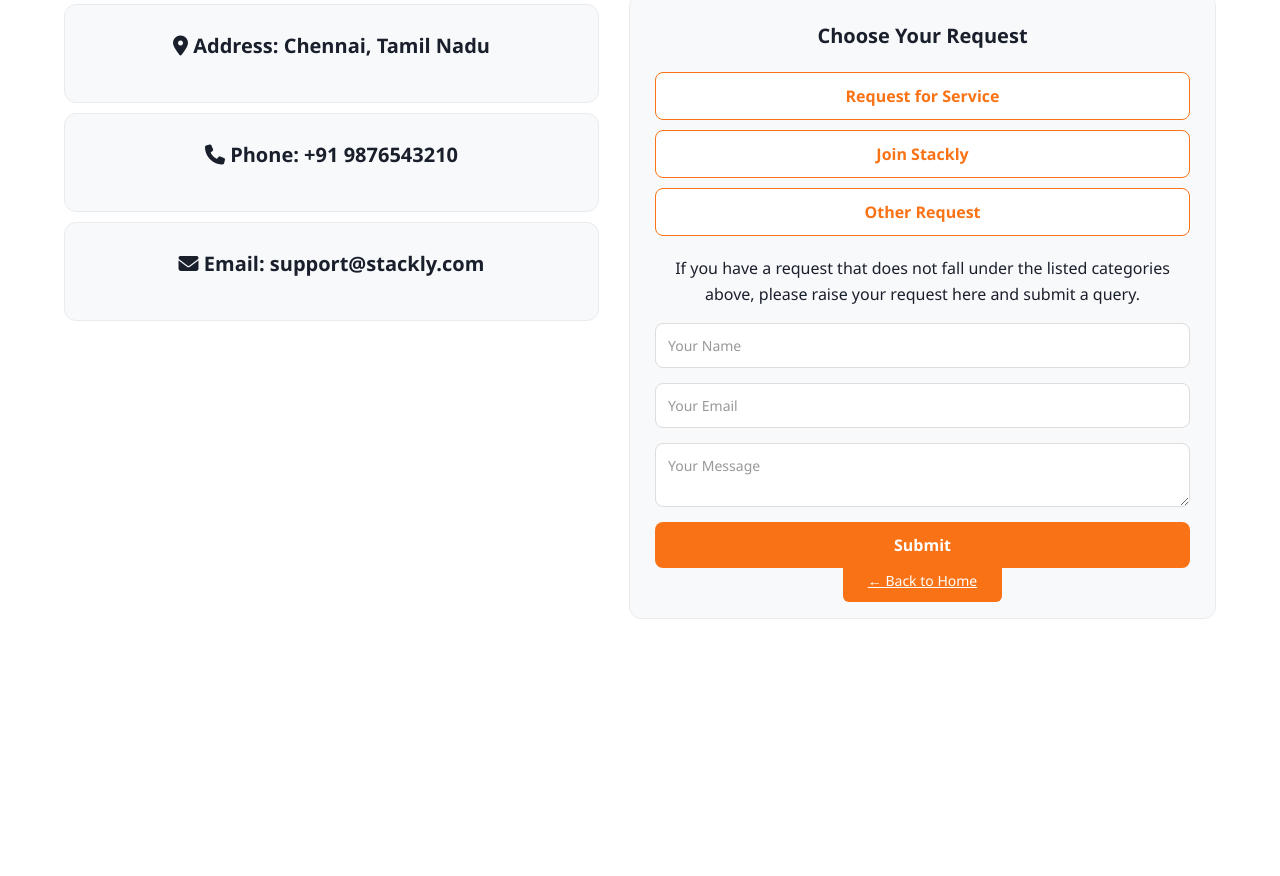
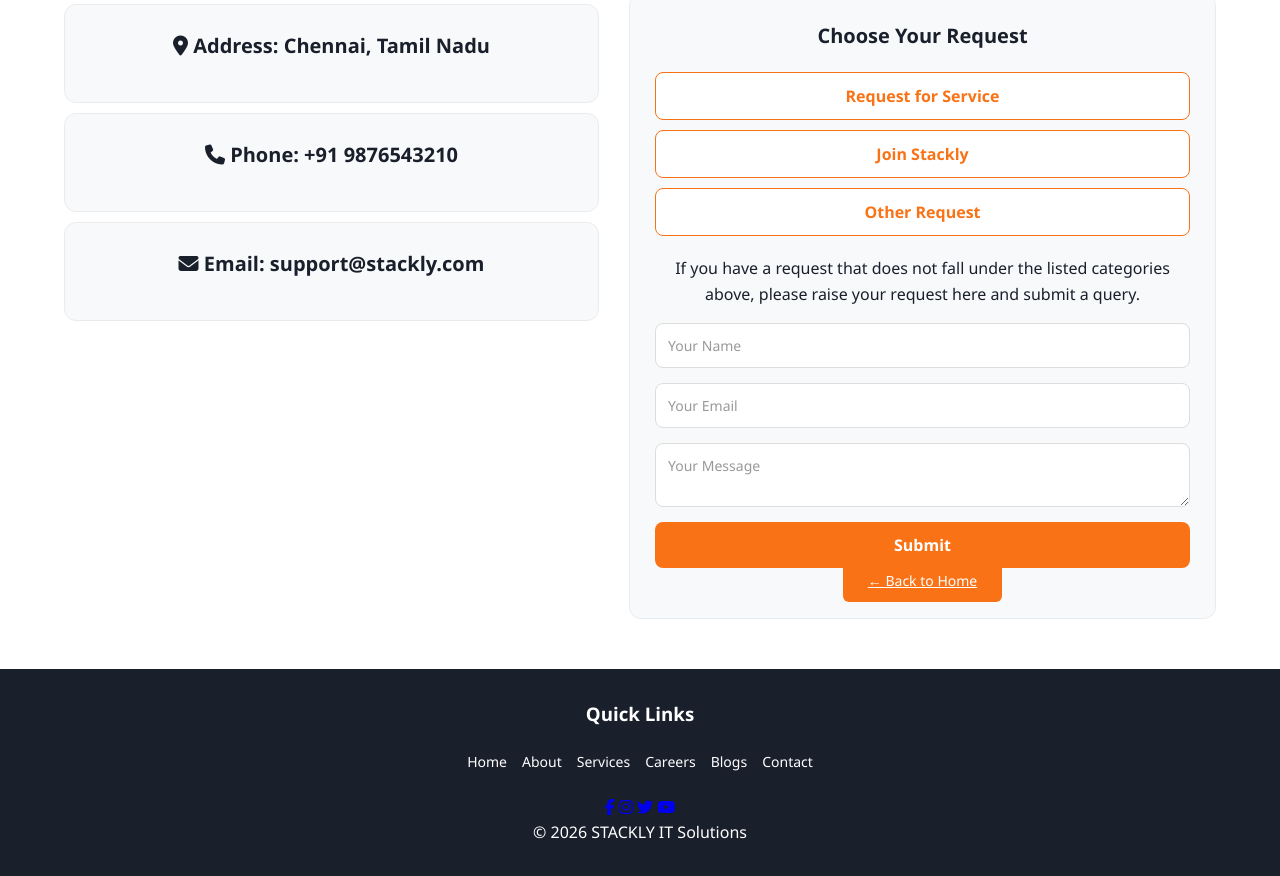
Before and after one commit to swethaaramesh23/It-Solution, a plain HTML site: page contact.html in a window 1280 px wide. Shown: the part 253-1129 px from the top of the page. Before the commit the page ends 922 px from the top, so only its background shows below. Drawn offline with Linux system fonts and the light colour scheme.

Commit message:
Add files via upload

```diff
--- a/contact.html
+++ b/contact.html
@@ -95,6 +95,31 @@
 
   </div>
 </section>
+
+<footer class="footer">
+
+  <div class="quick-links">
+    <h3>Quick Links</h3>
+    <ul>
+      <li><a href="index.html">Home</a></li>
+      <li><a href="about.html">About</a></li>
+      <li><a href="services.html">Services</a></li>
+      <li><a href="careers.html">Careers</a></li>
+      <li><a href="blog.html">Blogs</a></li>
+      <li><a href="contact.html">Contact</a></li>
+    </ul>
+  </div>
+
+  <div class="social-icons">
+    <a href="#"><i class="fab fa-facebook-f"></i></a>
+    <a href="#"><i class="fab fa-instagram"></i></a>
+    <a href="#"><i class="fab fa-twitter"></i></a>
+    <a href="#"><i class="fab fa-youtube"></i></a>
+  </div>
+
+  <p>© 2026 STACKLY IT Solutions</p>
+
+</footer>
 <script src="script.js"></script>
 </body>
 </html>
```
Also changed, not shown: blog.html (+24 -1 lines), blogs.html (+13 -3 lines), careers.html (+24 -0 lines), services.html (+24 -1 lines).
